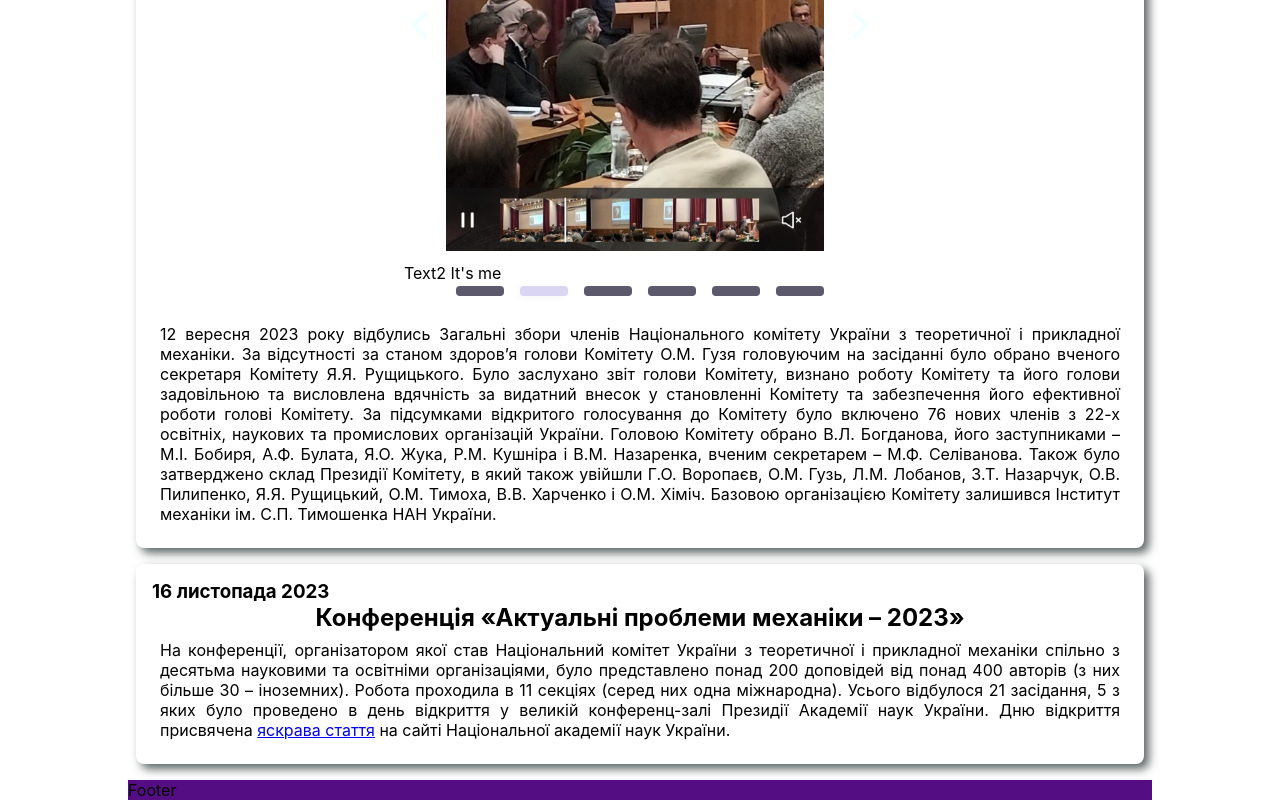
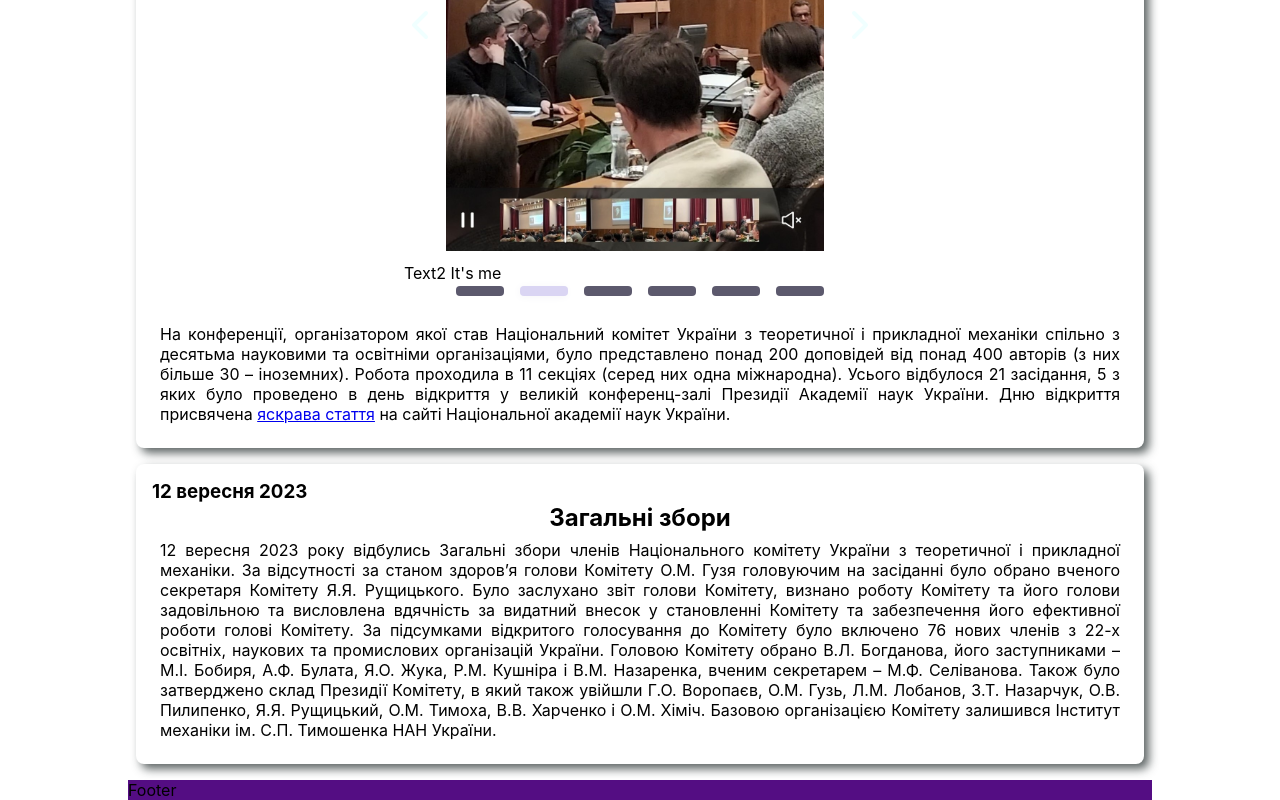
Before and after one commit to Pasha147/inmech, a React (Create React App) app: page / in a window 1280 px wide. Shown: the part 384-1184 px from the top of the page. Built offline with nearby package versions, Linux system fonts and the light colour scheme.

Commit message:
The slider has been added b

```diff
--- a/src/Components/Home.js
+++ b/src/Components/Home.js
@@ -1,5 +1,5 @@
 import Slider from "./Slider";
-import {slider} from '../appdata'
+import { slider } from "../appdata";
 // import { useEffect } from "react";
 
 const Home = () => {
@@ -12,35 +12,13 @@ const Home = () => {
   return (
     <section className="section">
       {/* <div className="container"> */}
-        <article className="article">
-          <h3>12 вересня 2023 </h3>
-          <h2>Загальні збори</h2>
-            <div className="sliderCont">
-<Slider slider={slider}/>
-            </div>
-          <p>
-            12 вересня 2023 року відбулись Загальні збори членів Національного
-            комітету України з теоретичної і прикладної механіки. За відсутності
-            за станом здоров’я голови Комітету О.М. Гузя головуючим на засіданні
-            було обрано вченого секретаря Комітету Я.Я. Рущицького. Було
-            заслухано звіт голови Комітету, визнано роботу Комітету та його
-            голови задовільною та висловлена вдячність за видатний внесок у
-            становленні Комітету та забезпечення його ефективної роботи голові
-            Комітету. За підсумками відкритого голосування до Комітету було
-            включено 76 нових членів з 22-х освітніх, наукових та промислових
-            організацій України. Головою Комітету обрано В.Л. Богданова, його
-            заступниками – М.І. Бобиря, А.Ф. Булата, Я.О. Жука, Р.М. Кушніра і
-            В.М. Назаренка, вченим секретарем – М.Ф. Селіванова. Також було
-            затверджено склад Президії Комітету, в який також увійшли Г.О.
-            Воропаєв, О.М. Гузь, Л.М. Лобанов, З.Т. Назарчук, О.В. Пилипенко,
-            Я.Я. Рущицький, О.М. Тимоха, В.В. Харченко і О.М. Хіміч. Базовою
-            організацією Комітету залишився Інститут механіки ім. С.П. Тимошенка
-            НАН України.
-          </p>
-        </article>
+
       <article className="article">
         <h3>16 листопада 2023 </h3>
         <h2>Конференція «Актуальні проблеми механіки – 2023»</h2>
+        <div className="sliderCont">
+          <Slider slider={slider} />
+        </div>
         <p>
           {
             "На конференції, організатором якої став Національний комітет України з теоретичної і прикладної механіки спільно з десятьма науковими та освітніми організаціями, було представлено понад 200 доповідей від понад 400 авторів (з них більше 30 – іноземних). Робота проходила в 11 секціях (серед них одна міжнародна). Усього відбулося 21 засідання, 5 з яких було проведено в день відкриття у великій конференц-залі Президії Академії наук України. Дню відкриття присвячена "
@@ -48,7 +26,29 @@ const Home = () => {
           <a href="https://www.nas.gov.ua/UA/Messages/Pages/View.aspx?MessageID=10814">
             яскрава стаття
           </a>
-            {' на сайті Національної академії наук України.'}
+          {" на сайті Національної академії наук України."}
+        </p>
+      </article>
+      <article className="article">
+        <h3>12 вересня 2023 </h3>
+        <h2>Загальні збори</h2>
+        <p>
+          12 вересня 2023 року відбулись Загальні збори членів Національного
+          комітету України з теоретичної і прикладної механіки. За відсутності
+          за станом здоров’я голови Комітету О.М. Гузя головуючим на засіданні
+          було обрано вченого секретаря Комітету Я.Я. Рущицького. Було заслухано
+          звіт голови Комітету, визнано роботу Комітету та його голови
+          задовільною та висловлена вдячність за видатний внесок у становленні
+          Комітету та забезпечення його ефективної роботи голові Комітету. За
+          підсумками відкритого голосування до Комітету було включено 76 нових
+          членів з 22-х освітніх, наукових та промислових організацій України.
+          Головою Комітету обрано В.Л. Богданова, його заступниками – М.І.
+          Бобиря, А.Ф. Булата, Я.О. Жука, Р.М. Кушніра і В.М. Назаренка, вченим
+          секретарем – М.Ф. Селіванова. Також було затверджено склад Президії
+          Комітету, в який також увійшли Г.О. Воропаєв, О.М. Гузь, Л.М. Лобанов,
+          З.Т. Назарчук, О.В. Пилипенко, Я.Я. Рущицький, О.М. Тимоха, В.В.
+          Харченко і О.М. Хіміч. Базовою організацією Комітету залишився
+          Інститут механіки ім. С.П. Тимошенка НАН України.
         </p>
       </article>
       {/* </div> */}
```
Lines whose indentation alone changed are shown as unchanged.
